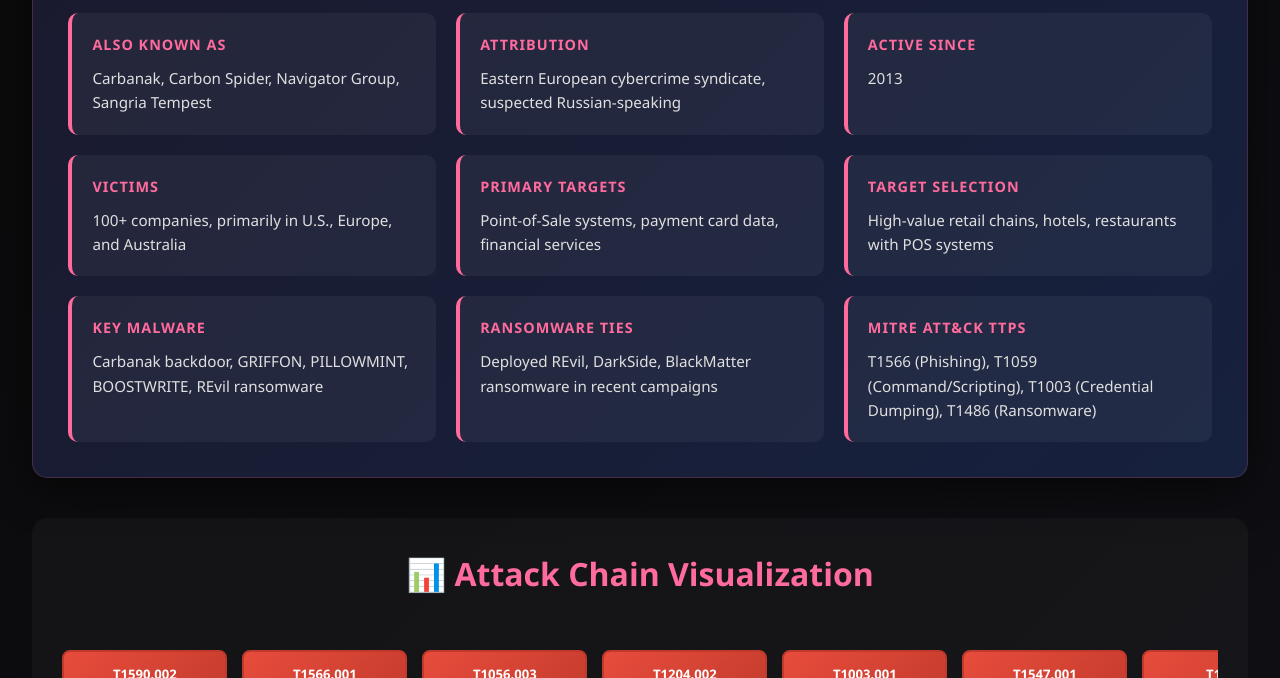
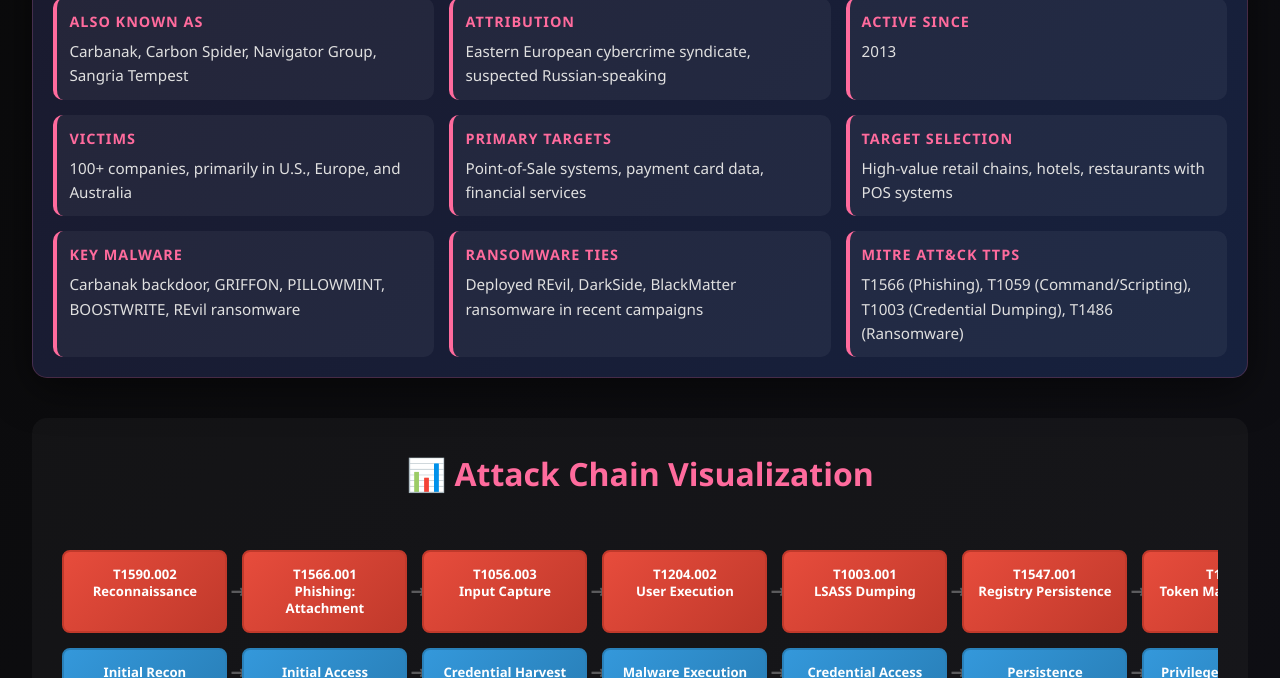
Before and after one commit to tweakn74/APT-Tracker-MITRE-AIQ, a website: page index.html in a window 1280 px wide. Shown: the part 551-1229 px from the top of the page. Drawn offline with Linux system fonts and the light colour scheme.

Commit message:
feat: optimize threat profile layout - reduce whitespace for better Attack Chain visibility
- Reduce .threat-profile padding: 35px → 20px
- Reduce .threat-profile margin-bottom: 40px → 25px
- Reduce .profile-box padding: 20px → 12px
- Reduce .profile-grid gap: 20px → 15px
- Reduce .profile-box h3 margin-bottom: 10px → 6px

Total space savings: ~165px+ vertical space
Attack Chain Visualization now visible without scrolling

```diff
--- a/index.html
+++ b/index.html
@@ -101,9 +101,9 @@
         /* Threat Profile Section */
         .threat-profile {
             background: linear-gradient(135deg, #1a1a2e 0%, #16213e 100%);
-            padding: 35px;
+            padding: 20px;
             border-radius: 15px;
-            margin-bottom: 40px;
+            margin-bottom: 25px;
             box-shadow: 0 10px 40px rgba(0, 0, 0, 0.5);
             border: 1px solid rgba(255, 107, 157, 0.2);
         }
@@ -118,12 +118,12 @@
         .profile-grid {
             display: grid;
             grid-template-columns: repeat(3, 1fr);
-            gap: 20px;
+            gap: 15px;
         }
 
         .profile-box {
             background: rgba(255, 255, 255, 0.05);
-            padding: 20px;
+            padding: 12px;
             border-radius: 10px;
             border-left: 4px solid #ff6b9d;
             transition: all 0.3s ease;
@@ -138,7 +138,7 @@
         .profile-box h3 {
             color: #ff6b9d;
             font-size: 0.9em;
-            margin-bottom: 10px;
+            margin-bottom: 6px;
             text-transform: uppercase;
             letter-spacing: 1px;
         }
```
